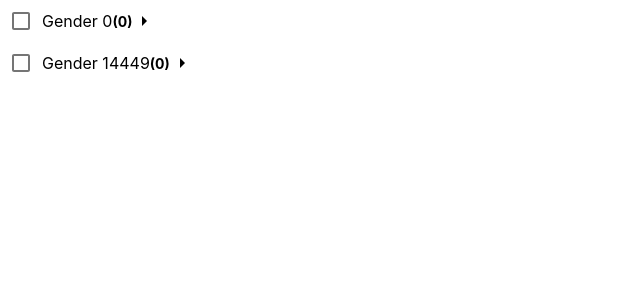
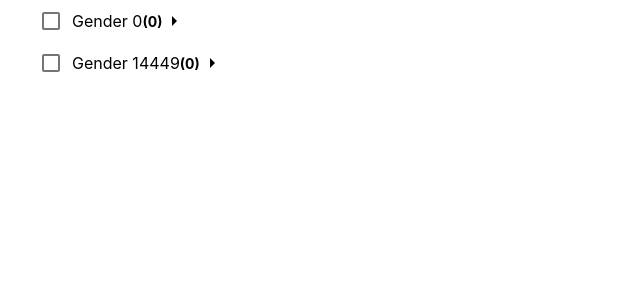
Before and after one commit to malindakpt/FEChallenge, a React (Create React App) app: page / in a window 1280 px wide. Shown: the top 300 px of the page, without its empty margins (0-640 px from the left). Built offline with nearby package versions, Linux system fonts and the light colour scheme.

Commit message:
LeafNode styles changed

```diff
--- a/src/components/container/leaf/LeafNode.module.scss
+++ b/src/components/container/leaf/LeafNode.module.scss
@@ -1,6 +1,5 @@
 .container {
   margin-left: 30px;
-}
 
   .show {
     display: block;
@@ -9,3 +8,4 @@
   .hide {
     display: none;
   }
+}
--- a/src/components/container/leaf/LeafNode.tsx
+++ b/src/components/container/leaf/LeafNode.tsx
@@ -31,7 +31,7 @@ export const LeafNode: FC<Props> = ({ node, onChildrenSelectionChange: onSelecti
     const handleChildrenSelectionChange = () => {
         const newSelectedStateForThisNode = node.isAllChildrenSelected();
 
-        // Propagate the event to parent level only if the selected state of this node is changed
+        // Propagate the event to parent level, only if the selected state of this node is changed
         if (newSelectedStateForThisNode !== node.isSelected) {
             node.isSelected = newSelectedStateForThisNode;
             onSelectionChange(newSelectedStateForThisNode);
@@ -40,7 +40,7 @@ export const LeafNode: FC<Props> = ({ node, onChildrenSelectionChange: onSelecti
     };
 
     return (
-        <div>
+        <div className={classes.container}>
             <Select
                 name={node.name}
                 count={node.count}
@@ -52,7 +52,7 @@ export const LeafNode: FC<Props> = ({ node, onChildrenSelectionChange: onSelecti
             />
             <div className={showChildren ? classes.show : classes.hide}>
                 {children.map((child) => (
-                    <div key={child.id} className={classes.container}>
+                    <div key={child.id}>
                         <LeafNode
                             node={child}
                             visibility={showChildren}
```
Lines whose indentation alone changed are shown as unchanged.
